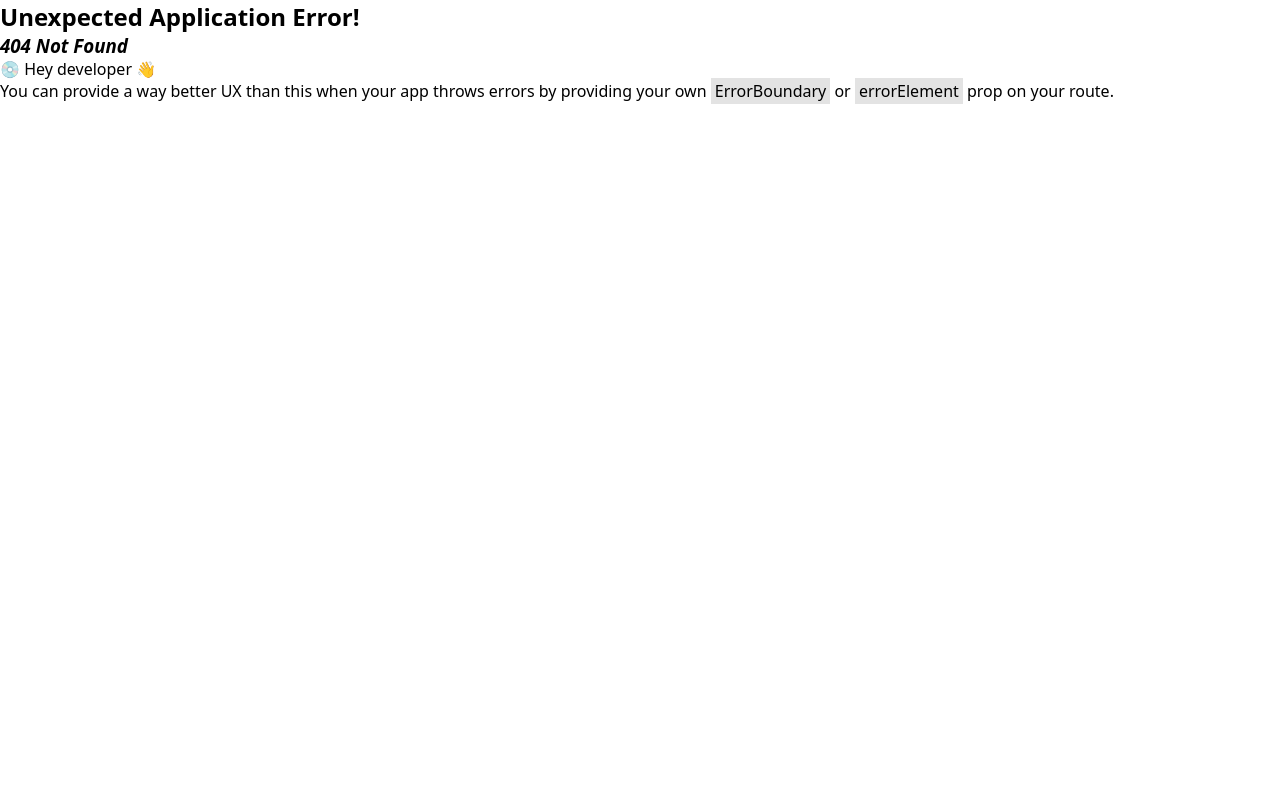
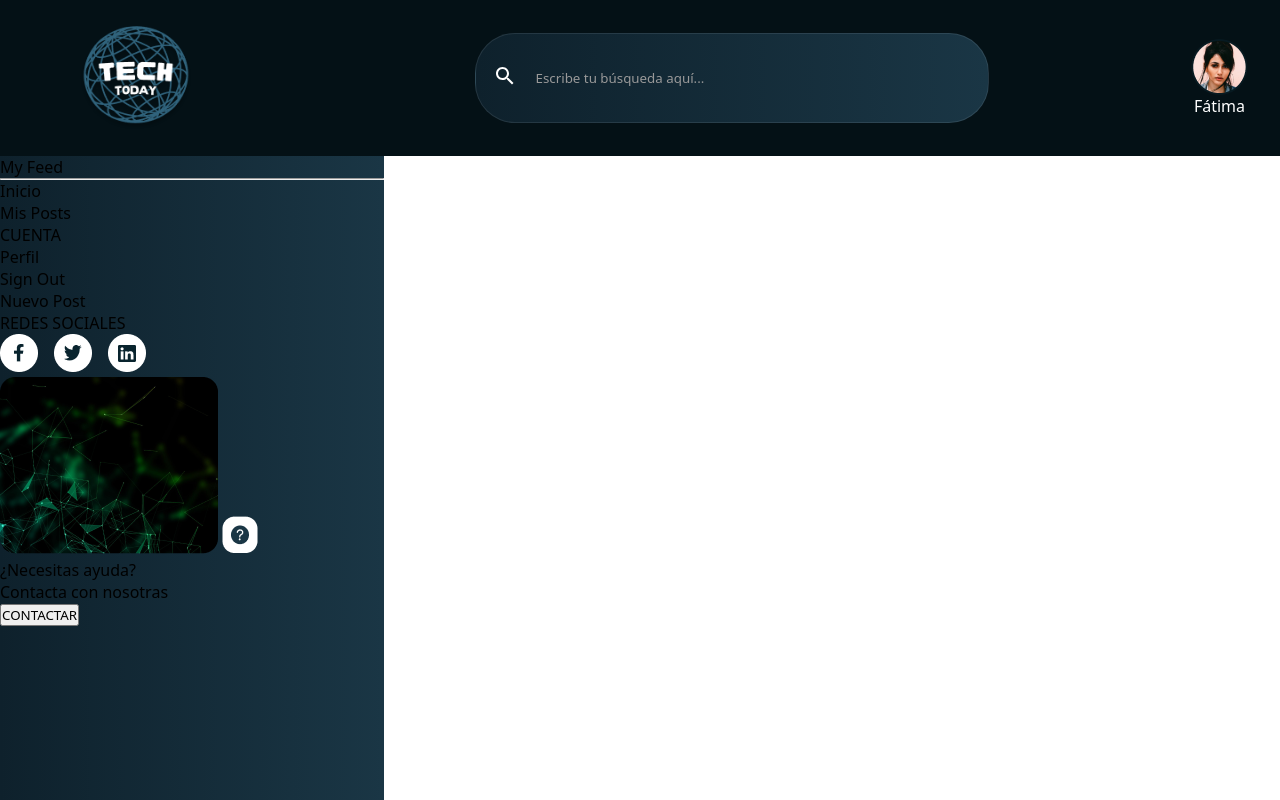
Before and after one commit to leiteway/NewsPaper_App, a React (Vite) app in the folder client/: page /SideBar in a window 1280 px wide. Before the commit this address had no page. Shown: the top 800 px of the page. Built offline with nearby package versions, Linux system fonts and the light colour scheme.

Commit message:
updates-on-sidebar

```diff
--- a/client/src/components/sideBar/SideBar.css
+++ b/client/src/components/sideBar/SideBar.css
@@ -1,5 +1,6 @@
 .sideBar-container{
-    width: 30rem;
+    width: 30vw;
     height: 100vh;
-    background-color: linear-gradient(90deg, #0E212C, #1A3645);
+    background: linear-gradient(90deg, #0E212C, #1A3645);
+
 }
--- a/client/src/components/sideBar/SideBar.tsx
+++ b/client/src/components/sideBar/SideBar.tsx
@@ -14,14 +14,14 @@ export default function SideBar(){
             <p className='text-sidebar'>Nuevo Post</p>
             <p className='text-sidebar'>REDES SOCIALES</p>
             <img src="src/assets/public/social icons.png" alt="Iconos de redes sociales" />
-        </div>
-        <div className='contact-container'>
-            <img src="src/assets/images/bg-sidebar.png" alt="" /> /*Este es el bg del Need Help y tiene que estar de fondo*/
-            <img src="src/assets/public/Icon-contact-us.png" alt="Icono de contacto" />
-            <p className='text-sidebar'>¿Necesitas ayuda?</p>
-            <p className='text-sidebar'>Contacta con nosotras</p>
-            <button className='text-sidebar'>CONTACTAR</button>
 
+            <div className='contact-container'>
+                <img src="src/assets/images/bg-sidebar.png" alt="" /> {/* Este es el bg del Need Help y tiene que estar de fondo */}
+                <img src="src/assets/public/Icon-contact-us.png" alt="Icono de contacto" />
+                <p className='text-sidebar'>¿Necesitas ayuda?</p>
+                <p className='text-sidebar'>Contacta con nosotras</p>
+                <button className='text-sidebar'>CONTACTAR</button>
+            </div>
         </div>
     </div>
   )
--- a/client/src/router/router.tsx
+++ b/client/src/router/router.tsx
@@ -43,7 +43,7 @@ export const router = createBrowserRouter([
     },
 
     {
-      path: "/SideBar/:id",
+      path: "/SideBar",
       element: <SideBar/>
     }
   ],
```
